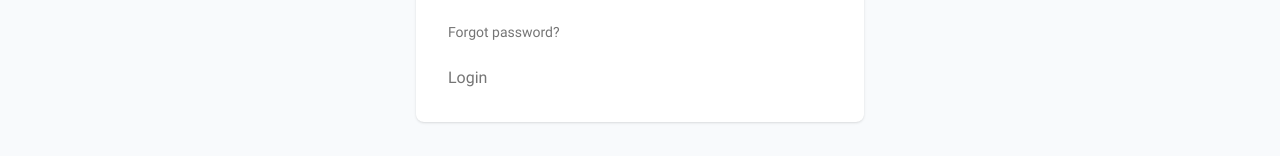
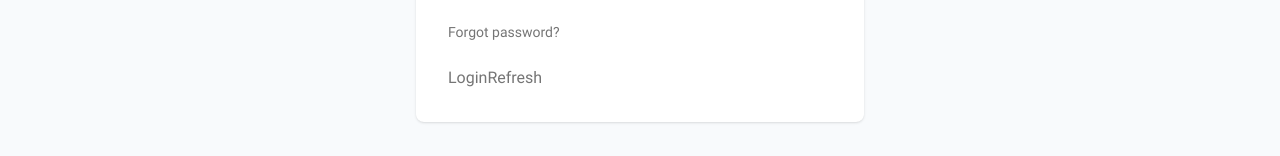
Before and after one commit to tjans/fast-inning-baseball, a React (Vite) app: page /login in a window 1280 px wide. Shown: the part 392-548 px from the top of the page. Built offline with nearby package versions, Linux system fonts and the light colour scheme.

Commit message:
updated jwt stuff

```diff
--- a/src/components/Axios.jsx
+++ b/src/api/axios.js
@@ -9,3 +9,12 @@ export default axios.create({
     },
     withCredentials: true,
 });
+
+export const appAxios = axios.create({
+    baseURL: BASE_URL,
+    headers: {
+        'Content-Type': 'application/json',
+        'Accept': 'application/json',
+    },
+    withCredentials: true,
+});
--- a/src/components/app/AxiosTester.jsx
+++ b/src/components/app/AxiosTester.jsx
@@ -1,9 +1,10 @@
+import useAppAxios from 'hooks/useAppAxios';
 import { useEffect, useState } from 'react'
-import axios from 'src/components/Axios';
 
 // https://www.youtube.com/watch?v=nI8PYZNFtac
 const AxiosTester = () => {
     const [data, setData] = useState(null);
+    const appAxios = useAppAxios();
 
     useEffect(() => {
 
@@ -12,7 +13,7 @@ const AxiosTester = () => {
 
         const fetchData = async () => {
             try {
-                const response = await axios.get('/protected', {
+                const response = await appAxios.get('/protected', {
                     signal: controller.signal
                 });
                 console.log(response.data);
--- /dev/null
+++ b/src/hooks/useAppAxios.js
@@ -0,0 +1,46 @@
+import { useEffect } from 'react';
+import appAxios from 'src/api/axios';
+import useRefreshToken from 'src/hooks/useRefreshToken';
+import useAppStore from 'src/stores/useAppStore';
+
+const useAppAxios = () => {
+    const refresh = useRefreshToken();
+    const appStore = useAppStore();
+
+    useEffect(() => {
+        const responseIntercept = appAxios.interceptors.response.use(
+            response => response,
+            async (error) => {
+                const prevRequest = error?.config;
+                if (error?.response?.status === 403 && !prevRequest?.sent) { // accessToken is expired
+                    prevRequest.sent = true;
+                    const newAccessToken = await refresh();
+                    appStore.setAuth({ accessToken: newAccessToken });
+                    prevRequest.headers['Authorization'] = `Bearer ${newAccessToken}`;
+                    return appAxios(prevRequest); // make the request again with the new access token
+                }
+                return Promise.reject(error);
+            }
+        );
+
+        const requestIntercept = appAxios.interceptors.request.use(
+            config => {
+                if (!config.headers['Authorization']) {
+                    config.headers['Authorization'] = `Bearer ${appStore.auth?.accessToken}`;
+                }
+                return config;
+            }, (error) => Promise.reject(error)
+        );
+
+        // remove the intercepter so they don't continue to build up
+        return () => {
+            appAxios.interceptors.request.eject(requestIntercept);
+            appAxios.interceptors.response.eject(responseIntercept);
+        };
+
+    }, [appStore.auth, refresh]);
+
+    return appAxios;
+}
+
+export default useAppAxios;
--- /dev/null
+++ b/src/hooks/useRefreshToken.js
@@ -0,0 +1,22 @@
+import appAxios from 'src/api/axios';
+import useAppStore from 'src/stores/useAppStore';
+
+const useRefreshToken = () => {
+    const appStore = useAppStore();
+
+    const refresh = async () => {
+        const response = await appAxios.get('/refresh', {
+            withCredentials: true // this is important to include cookies in the request
+        });
+        appStore.setAuth(prev => {
+            console.log(JSON.stringify(prev));
+            console.log(response.data.accessToken);
+            return { ...prev, accessToken: response.data.accessToken }
+        })
+        return response.data.accessToken;
+    }
+
+    return refresh;
+}
+
+export default useRefreshToken
--- a/src/pages/Login.jsx
+++ b/src/pages/Login.jsx
@@ -3,8 +3,9 @@ import { useEffect, useState, useRef } from "react";
 // foundation
 import usePageTitle from 'src/hooks/usePageTitle'
 import ContentWrapper from "src/components/ContentWrapper";
+import useRefreshToken from "src/hooks/useRefreshToken";
 
-import axios from "src/components/Axios";
+import appAxios from "src/api/axios.js";
 
 // forms
 import { set, useForm } from "react-hook-form";
@@ -19,6 +20,7 @@ export default function Login() {
 
     const appStore = useAppStore();
     const userRef = useRef();
+    const refresh = useRefreshToken();
 
     const {
         register,
@@ -33,7 +35,7 @@ export default function Login() {
 
     const onSubmit = async (data) => {
         try {
-            const response = await axios.post('/login', JSON.stringify({ userName: data.userName, password: data.password }));
+            const response = await appAxios.post('/login', JSON.stringify({ userName: data.userName, password: data.password }));
             console.log(JSON.stringify(response?.data));
             const accessToken = response?.data?.accessToken;
             appStore.setAuth({ accessToken })
@@ -61,6 +63,7 @@ export default function Login() {
     return (
         <>
             <ContentWrapper>
+                {appStore.auth?.accessToken}
                 <section className="">
                     <div className="flex flex-col items-center justify-center px-6 py-8 mx-auto" style={{ minHeight: "calc(100vh - 300px)" }}>
                         <div className="w-full bg-white rounded-lg shadow dark:border md:mt-0 sm:max-w-md xl:p-0 dark:bg-gray-800 dark:border-gray-700">
@@ -92,6 +95,7 @@ export default function Login() {
                                         <a href="#" className="text-sm font-medium text-primary-600 hover:underline dark:text-primary-500">Forgot password?</a>
                                     </div>
                                     <button type="submit" className="">Login</button>
+                                    <button type="button" onClick={refresh} className="">Refresh</button>
 
                                 </form>
                             </div>
```
Also changed, not shown: src/hooks/useAuth.js (deleted, +0 -10 lines).
